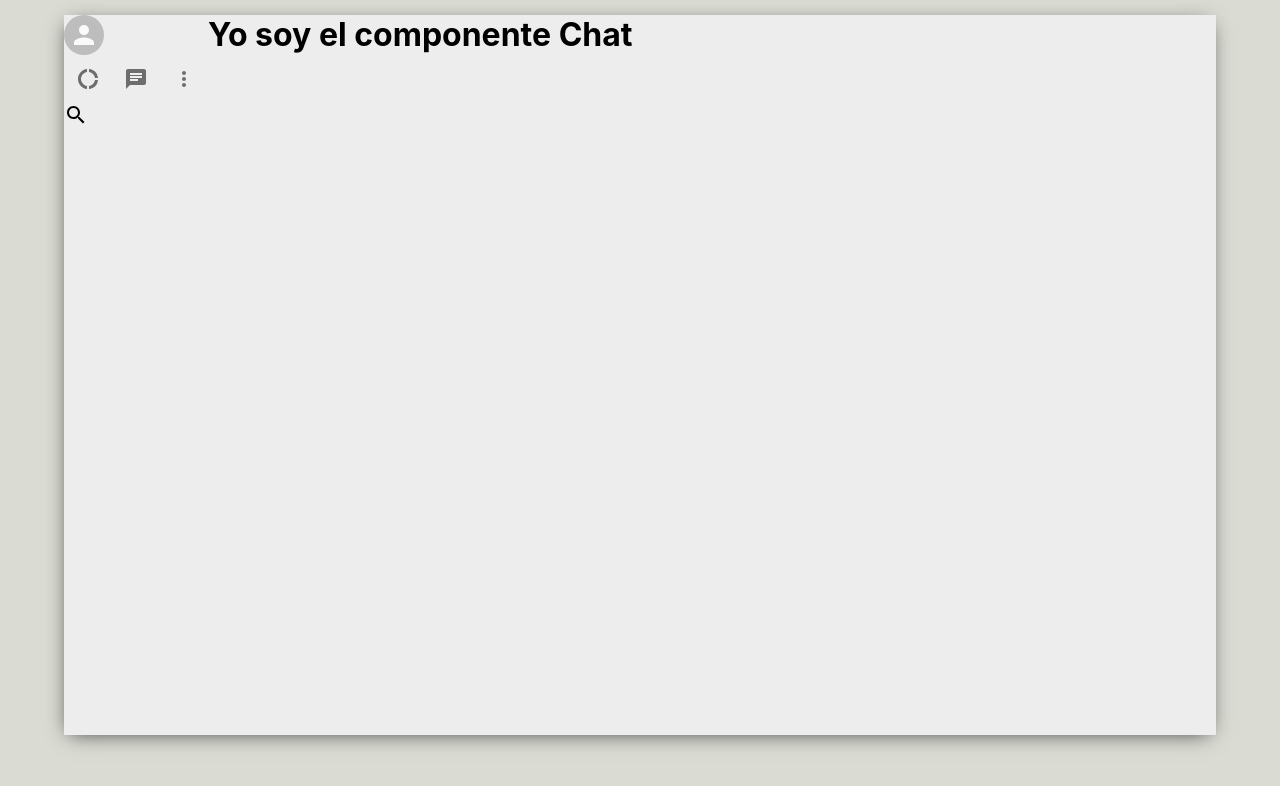
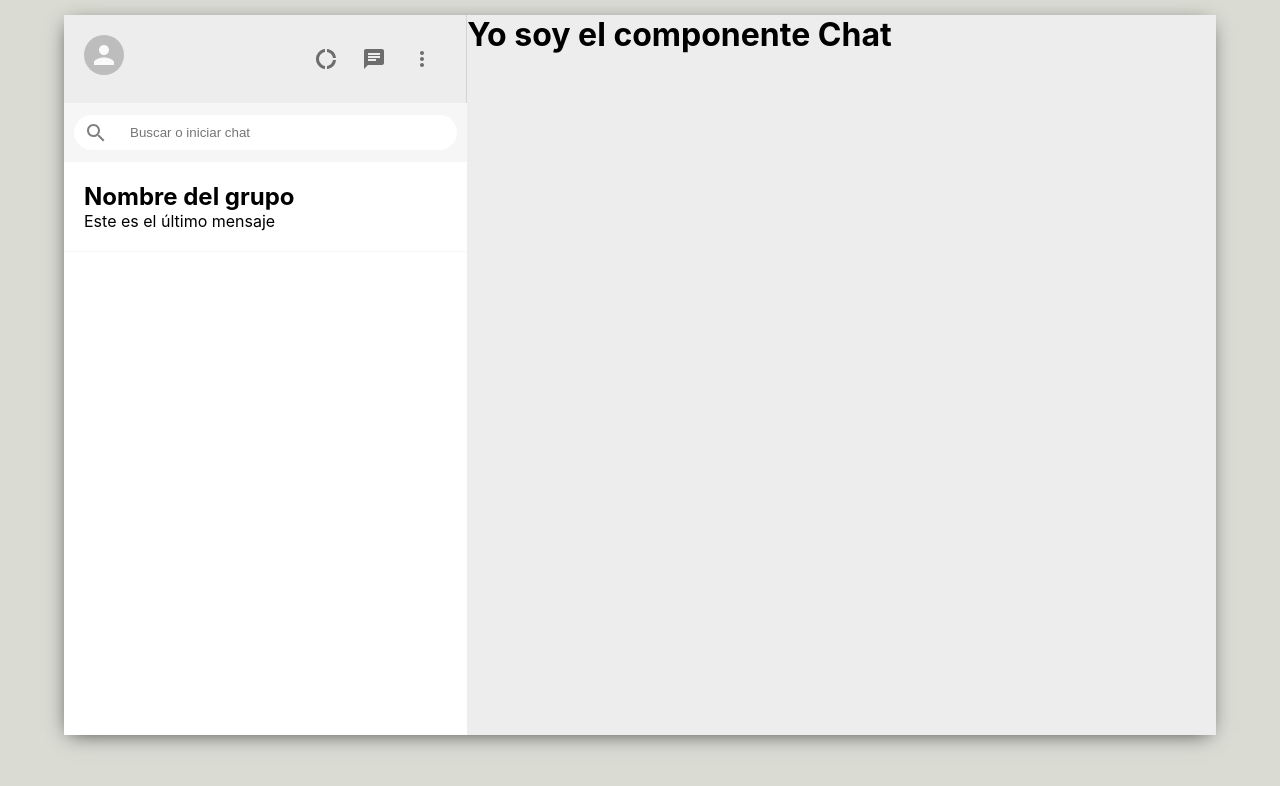
Before and after one commit to aldoecheverrria/whatsapp1b, a React (Create React App) app: page / in a window 1280 px wide. Shown: the top 786 px of the page. Built offline with nearby package versions, Linux system fonts and the light colour scheme.

Commit message:
mi primer commit, el inicio del clon del whatsapp

```diff
--- a/src/Chat.js
+++ b/src/Chat.js
@@ -1,11 +1,11 @@
-
+import './Chat.css'
 
 function Chat() {
     return (
-        <div>
+        <div className="chat" >
             <h1>Yo soy el componente Chat</h1>
         </div>
     )
 }
 
-export default Chat
+export default Chat;
--- a/src/Sidebar.css
+++ b/src/Sidebar.css
@@ -17,3 +17,43 @@
   justify-content: space-between;
   min-width: 10vw;
 }
+
+.sidebar__headerRight > .MuiSvgIcon-root {
+  margin-left: 2vw;
+  font-size: 24px !important;
+}
+
+.sidebar__search {
+  display: flex;
+  align-items: center;
+  background-color: #f6f6f6;
+  height: 39px;
+  padding: 10px;
+}
+
+.sidebar__searchContainer {
+  display: flex;
+  align-items: center;
+  background-color: white;
+  width: 100%;
+  height: 35px;
+  border-radius: 20px;
+}
+
+.sidebar__searchContainer > .MuiSvgIcon-root {
+  color: gray;
+  padding: 10px;
+}
+
+.sidebar__searchContainer > input {
+  border: none;
+  outline-width: solid;
+  outline-width: 0;
+  margin-left: 10px;
+}
+
+.sidebar__chat {
+  flex: 1;
+  background-color: white;
+  overflow: scroll;
+}
--- a/src/Sidebar.js
+++ b/src/Sidebar.js
@@ -1,31 +1,38 @@
-import DonutLargeIcon from "@material-ui/icons/DonutLarge"
+import './Sidebar.css'
+import DonutLargeIcon from '@material-ui/icons/DonutLarge';
+import { Avatar, IconButton } from '@material-ui/core';
 import ChatIcon from '@material-ui/icons/Chat';
-import  MoreVertIcon from '@material-ui/icons/MoreVert';
-import { Avatar, Icon, IconButton } from "@material-ui/core";
-import { SearchOutlined } from "@material-ui/icons"
+import MoreVertIcon from '@material-ui/icons/MoreVert';
+import { SearchOutlined } from '@material-ui/icons';
+import Sidebarchat from './Sidebarchat';
+
+
 
 function Sidebar() {
     return (
-        <div className="sidebar">
-            <Avatar/>
-            <div className="sidebar__header">
-                <div className="sidebar__headerRight">
+        <div className="sidebar" >
+            <div className="sidebar__header" >
+                <Avatar />
+                <div className="sidebar__headerRight" >
                     <IconButton>
-                        <DonutLargeIcon/>
+                     <DonutLargeIcon />
                     </IconButton>
                     <IconButton>
-                        <ChatIcon/>
+                      <ChatIcon />
                     </IconButton>
                     <IconButton>
-                       <MoreVertIcon/>
+                     <MoreVertIcon />
                     </IconButton>
-
                 </div>
             </div>
-            <div className="sidebar__search">
-                <div className="sidebar__searchContainer">
-                    <SearchOutlined/>
+            <div className="sidebar__search" >
+                <div className="sidebar__searchContainer" >
+                        <SearchOutlined />
+                        <input placeholder="Buscar o iniciar chat" type="text"/>
                 </div>
+            </div>
+            <div className="sidebar__chat" >
+                <Sidebarchat />
             </div>
         </div>
     )
--- /dev/null
+++ b/src/Sidebarchat.css
@@ -0,0 +1,10 @@
+.sidebarChat {
+  display: flex;
+  padding: 20px;
+  cursor: pointer;
+  border-bottom: 1px solid #f6f6f6;
+}
+
+.sidebarChat:hover {
+  background-color: #ebebeb;
+}
--- /dev/null
+++ b/src/Sidebarchat.js
@@ -0,0 +1,14 @@
+import './Sidebarchat.css'
+
+function Sidebarchat() {
+    return (
+        <div className="sidebarChat" >
+            <div className="sidebarChat__info" >
+                <h2> Nombre del grupo </h2>
+                <p>Este es el último mensaje</p>
+            </div>
+        </div>
+    )
+}
+
+export default Sidebarchat
```
Also changed, not shown: src/App.js (+3 -5 lines).
